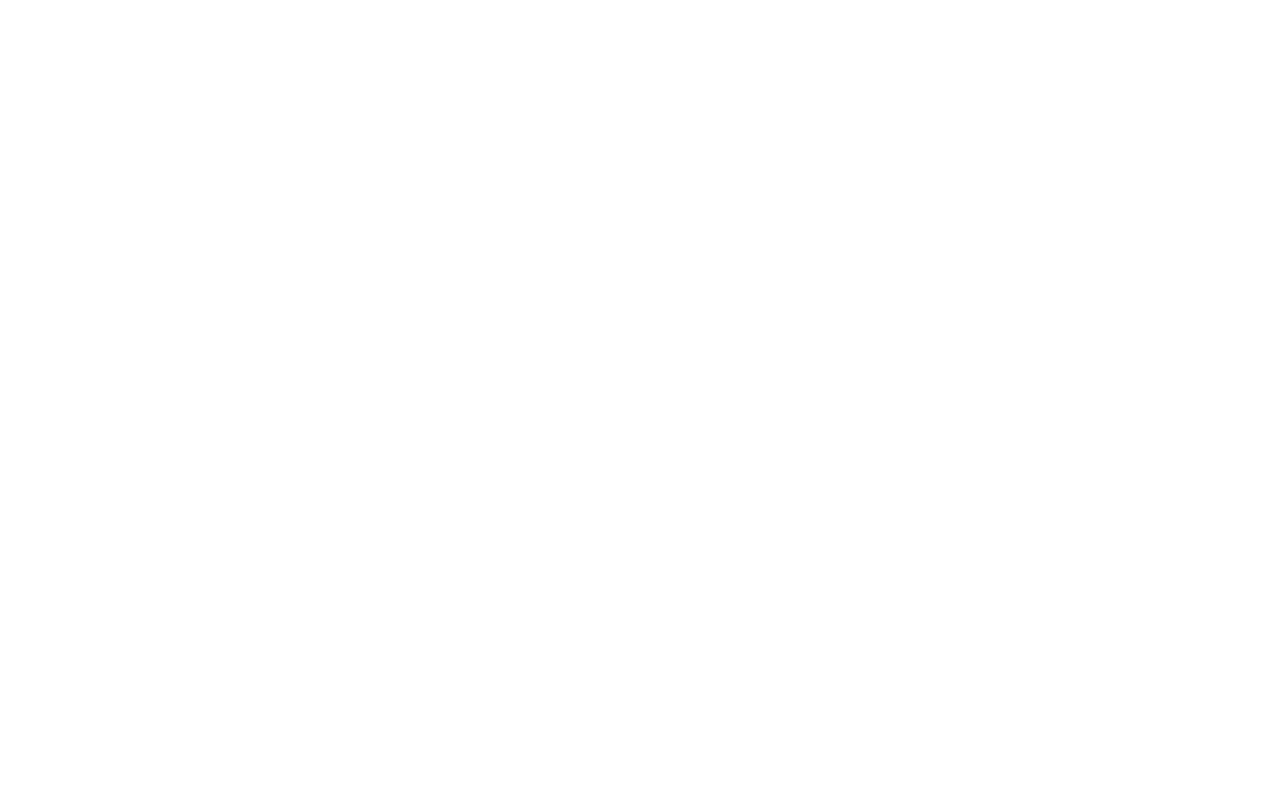
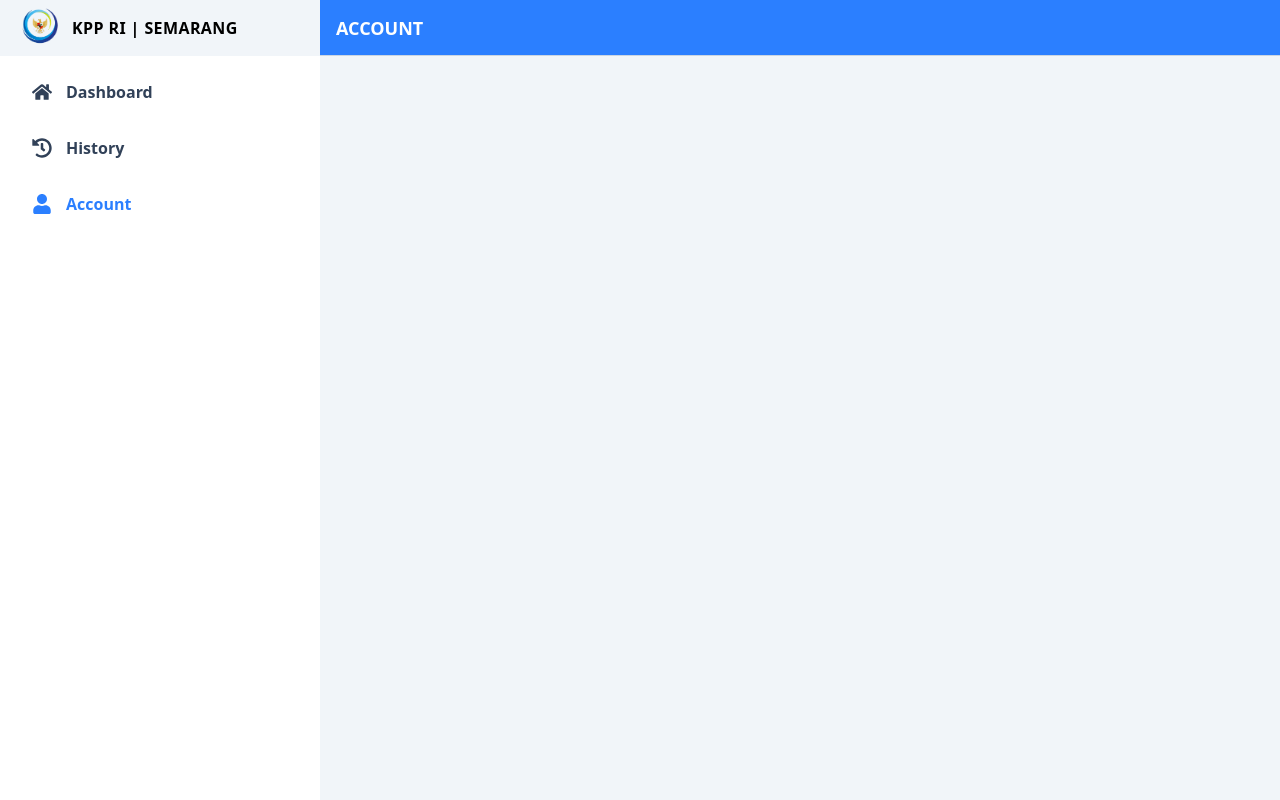
Before and after one commit to yudhaginongpratidina/kkp-semarang, a React (Vite) app: page /account in a window 1280 px wide. Built offline with nearby package versions, Linux system fonts and the light colour scheme.

Commit message:
add feat layout

```diff
--- /dev/null
+++ b/src/features/Layout/KPPHeader.tsx
@@ -0,0 +1,14 @@
+// libraries
+import { useLocation } from "react-router-dom"
+
+export default function KPPHeader() {
+    const location = useLocation()
+
+    return (
+        <header className="w-full h-14 px-4 flex items-center border-b sticky top-0 border-slate-300 bg-blue-500">
+            {location.pathname === "/dashboard" && <h1 className="text-white text-lg font-bold uppercase">dashboard</h1>}
+            {location.pathname === "/history" && <h1 className="text-white text-lg font-bold uppercase">history</h1>}
+            {location.pathname === "/account" && <h1 className="text-white text-lg font-bold uppercase">account</h1>}
+        </header>
+    )
+}
--- /dev/null
+++ b/src/features/Layout/KPPMain.tsx
@@ -0,0 +1,7 @@
+export default function KPPMain({ children }: { children: React.ReactNode }) {
+    return (
+        <main className="w-full min-h-screen bg-slate-100">
+            {children}
+        </main>
+    )
+}
--- /dev/null
+++ b/src/features/Layout/KPPSidebar.tsx
@@ -0,0 +1,46 @@
+// libraries
+import { Link, useLocation } from "react-router-dom"
+
+// icons
+import { FaHome, FaHistory, FaUser } from "react-icons/fa";
+
+export default function KPPSidebar() {
+    return (
+        <aside className="w-20 md:w-full md:max-w-xs min-h-screen bg-white">
+            <div className="w-full h-14 px-4 flex items-center gap-2 bg-slate-100">
+                <img src="./logo.png" alt="Logo Kementerian" className="w-12 h-12 object-contain" />
+                <h1 className="hidden md:block text-md font-semibold tracking-wide leading-tight">
+                    KPP RI | SEMARANG
+                </h1>
+            </div>
+            <div className="w-full md:px-4 md:py-2 flex flex-col">
+                <Item
+                    href="/dashboard"
+                    icon={<FaHome className="w-5 h-5" />}
+                    title="dashboard"
+                />
+                <Item
+                    href="/history"
+                    icon={<FaHistory className="w-5 h-5" />}
+                    title="history"
+                />
+                <Item
+                    href="/account"
+                    icon={<FaUser className="w-5 h-5" />}
+                    title="account"
+                />
+            </div>
+        </aside>
+    )
+}
+
+const Item = ({ href, icon, title }: { href: string, icon: React.ReactNode, title: string }) => {
+    const location = useLocation()
+
+    return (
+        <Link to={href} className="w-full h-14 md:p-0.5 flex justify-center md:justify-start items-center hover:rounded-sm hover:bg-slate-100">
+            <div className={`w-12 h-12 flex justify-center items-center ${location.pathname === href ? "text-blue-500" : "text-slate-700"}`}>{icon}</div>
+            <h1 className={`hidden md:block capitalize font-semibold ${location.pathname === href ? "text-blue-500" : "text-slate-700"}`}>{title}</h1>
+        </Link>
+    )
+}
--- /dev/null
+++ b/src/features/Layout/index.ts
@@ -0,0 +1,3 @@
+export { default as KPPSidebar } from "./KPPSidebar";
+export { default as KPPHeader } from "./KPPHeader";
+export { default as KPPMain } from "./KPPMain";
--- a/src/views/AccountView.tsx
+++ b/src/views/AccountView.tsx
@@ -1,6 +1,13 @@
+// features
+import { KPPSidebar, KPPHeader, KPPMain } from "../features/Layout"
+
 export default function AccountView() {
     return (
-        <>
-        </>
+        <div className="w-full flex">
+            <KPPSidebar />
+            <KPPMain>
+                <KPPHeader />
+            </KPPMain>
+        </div>
     )
 }
--- a/src/views/DashboardView.tsx
+++ b/src/views/DashboardView.tsx
@@ -1,6 +1,13 @@
+// features
+import { KPPSidebar, KPPHeader, KPPMain } from "../features/Layout"
+
 export default function DashboardView() {
     return (
-        <>
-        </>
+        <div className="w-full flex">
+            <KPPSidebar />
+            <KPPMain>
+                <KPPHeader />
+            </KPPMain>
+        </div>
     )
 }
--- a/src/views/HistoryView.tsx
+++ b/src/views/HistoryView.tsx
@@ -1,6 +1,13 @@
+// features
+import { KPPSidebar, KPPHeader, KPPMain } from "../features/Layout"
+
 export default function HistoryView() {
     return (
-        <>
-        </>
+        <div className="w-full flex">
+            <KPPSidebar />
+            <KPPMain>
+                <KPPHeader />
+            </KPPMain>
+        </div>
     )
 }
```
